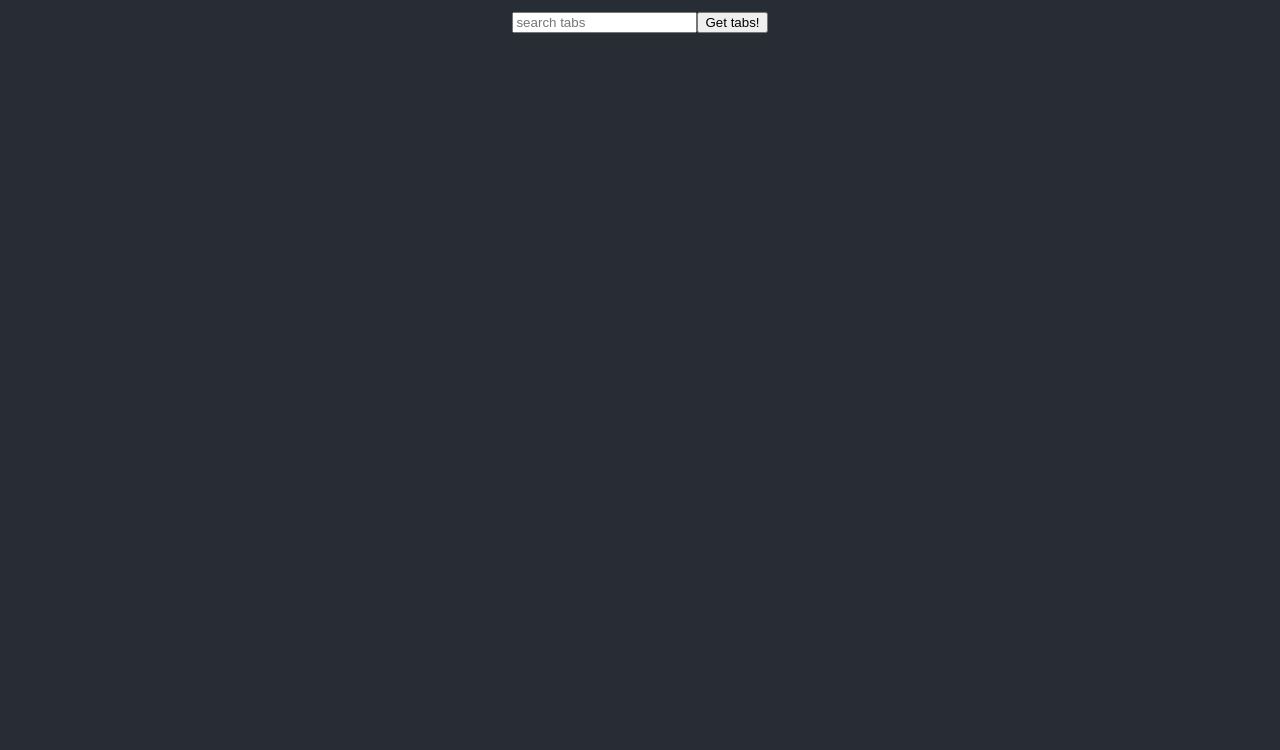
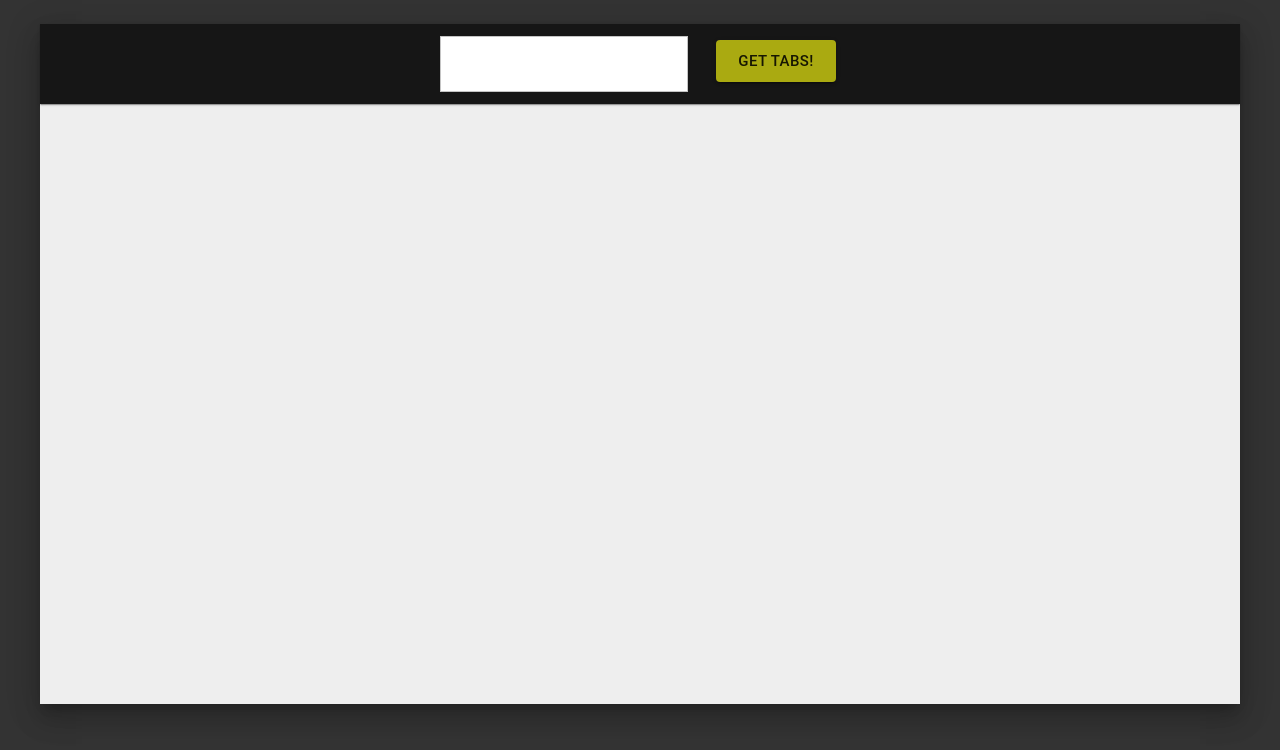
Before and after one commit to megmotion/tabs, a React (Create React App) app: page / in a window 1280 px wide. Shown: the top 750 px of the page. Built offline with nearby package versions, Linux system fonts and the light colour scheme.

Commit message:
add materialUI and styling

```diff
--- a/package.json
+++ b/package.json
@@ -3,6 +3,8 @@
   "version": "0.1.0",
   "private": true,
   "dependencies": {
+    "@material-ui/core": "^4.9.2",
+    "@material-ui/lab": "^4.0.0-alpha.42",
     "@testing-library/jest-dom": "^4.2.4",
     "@testing-library/react": "^9.4.0",
     "@testing-library/user-event": "^7.2.1",
--- a/src/App.css
+++ b/src/App.css
@@ -1,12 +1,3 @@
-.App {
-	text-align: center;
-	background-color: #282c34;
-	min-height: 100vh;
-	font-size: calc(12px + 2vmin);
-	color: white;
+body{
+	background: #333;
 }
-
-a {
-	color: white;
-	text-decoration: none;
-}
--- a/src/App.js
+++ b/src/App.js
@@ -1,17 +1,54 @@
-import React, { useState, useEffect } from 'react';
+import React, { useState } from 'react';
 import './App.css';
 
+import { MuiThemeProvider, createMuiTheme } from '@material-ui/core/styles';
 import Pagination from './components/Pagination';
 import Searchbox from './components/Searchbox';
 import Spinner from './components/Spinner';
 import TabsList from './components/TabsList';
+
+import { makeStyles } from '@material-ui/core/styles';
+import Paper from '@material-ui/core/Paper';
+
+const theme = createMuiTheme({
+   palette: {
+      primary: {
+         light: '#fff',
+         main: '#aa1',
+         dark: '#770'
+      },
+      secondary: {
+        main: '#ccc',
+      },
+   },
+   typography: {
+      useNextVariants: true
+   }
+});
+
+const useStyles = makeStyles(theme => ({
+  root: {
+    maxWidth: 1200,
+    minHeight: '85vh',
+    margin: 'auto',
+    marginTop: '3vh',
+    background: '#eee',
+    fontSize: 'calc(4px + 2vmin)',
+    textAlign: 'center'
+
+  },
+  container: {
+    padding: '2vh',
+  }
+}));
 
 const App = () => {
   const [tabs, setTabs] = useState([]);
   const [loading, setLoading] = useState(false);
   const [currentPage, setCurrentPage] = useState(1);
   const [searchfield, setSearchfield] = useState('');
-  const [tabsPerPage] = useState(5);
+  const [tabsPerPage] = useState(12);
+  const classes = useStyles();
 
   //Tab search
   const onSearchChange = (event) => {
@@ -36,7 +73,8 @@ const App = () => {
   const paginate = (pageNumber) => setCurrentPage(pageNumber)
 
   return (
-    <div className="App">
+    <MuiThemeProvider theme = { theme }>
+      <Paper elevation={16} className={classes.root} square >
         <Searchbox
           searchChange={onSearchChange}
           searchTabs={onSearchTabs}
@@ -44,12 +82,16 @@ const App = () => {
         {
           loading
             ? <Spinner />
-          : <div>
+            : <div className={classes.container}>
                 <TabsList tabs={currentTabs}/>
-              <Pagination paginate={paginate} tabsPerPage={tabsPerPage} totalTabs={tabs.length}/>
+                { tabs.length>12
+                ? <Pagination paginate={paginate} tabsPerPage={tabsPerPage} totalTabs={tabs.length}/>
+                : null
+              }
               </div>
         }
-    </div>
+      </Paper>
+      </MuiThemeProvider>
   );
 }
 
--- a/src/components/Pagination.jsx
+++ b/src/components/Pagination.jsx
@@ -1,22 +1,33 @@
  import React from 'react';
 
+ import { makeStyles } from '@material-ui/core/styles';
+ import Paginator from '@material-ui/lab/Pagination';
+
+  const useStyles = makeStyles(theme => ({
+  root: {
+  	margin:'4vh',
+  },
+}));
+
  const Pagination = ({ paginate, tabsPerPage, totalTabs }) => {
+ 	const classes = useStyles();
  	const pageNumbers = [];
+ 	const handleChange = (event, value) => paginate(value);
 
  	for(let i=1; i<= Math.ceil(totalTabs/tabsPerPage); i++) {
  		pageNumbers.push(i)
  	}
  	return (
  		<div>
- 			<ul>
-				{pageNumbers.map(number => (
-					<li key={number}>
-						<a href="!#" onClick={() => paginate(number)}>
-							{number}
-						</a>
-					</li>
-				))}
- 			</ul>
+ 			<Paginator
+ 				count={Math.ceil(totalTabs/tabsPerPage)}
+ 				onChange={handleChange}
+ 				variant="outlined"
+ 				shape="rounded"
+ 				size="large"
+ 				color="primary"
+ 				className={classes.root}
+ 			/>
  		</div>
  	);
  }
--- a/src/components/Searchbox.jsx
+++ b/src/components/Searchbox.jsx
@@ -1,21 +1,58 @@
  import React from 'react';
 
+ import { makeStyles } from '@material-ui/core/styles';
+ import Card from '@material-ui/core/Card';
+ import TextField from '@material-ui/core/TextField';
+ import Button from '@material-ui/core/Button';
+
+ const useStyles = makeStyles(theme => ({
+  root: {
+  	textAlign: 'center',
+  	position: 'relative',
+  	background: '#161616'
+  },
+  textfield: {
+  	margin: '1.5vh',
+  },
+  button: {
+  	margin: '2vh',
+  },
+  input: {
+    fontSize: '2vh',
+    background:'#fff',
+    borderRadius: 0,
+    color:'#770'
+  }
+}));
+
  const Searchbox = ({ searchChange, searchTabs }) => {
+ 	const classes = useStyles();
  	const onKeyDown = (event) => {
     if(event.key === "Enter" || event.code === "NumpadEnter"){
       searchTabs()
     }
   }
  	return (
- 		<div>
-	 		<input
-	 			type='search'
-	 			placeholder='search tabs'
+ 		<Card className={classes.root} square >
+	 		<TextField
+	 			variant="outlined"
 	 			onChange={searchChange}
 	 			onKeyDown={onKeyDown}
+	 			className={classes.textfield}
+	 			InputProps={{
+			        className: classes.input
+			    }}
 	 		/>
-	 		<button type="button" onClick={searchTabs}>Get tabs!</button>
- 		</div>
+	 		<Button
+	 				variant="contained"
+	 				onClick={searchTabs}
+	 				color="primary"
+	 				size="large"
+	 				className={classes.button}
+	 		>
+	 			Get tabs!
+	 		</Button>
+ 		</Card>
  	);
  }
 
--- a/src/components/Spinner.jsx
+++ b/src/components/Spinner.jsx
@@ -1,10 +1,20 @@
- import React from 'react';
+import React from 'react';
 
- const Spinner = () => {
+import { makeStyles } from '@material-ui/core/styles';
+import CircularProgress from '@material-ui/core/CircularProgress';
+
+const useStyles = makeStyles(theme => ({
+  root: {
+  	marginTop:'20vh'
+
+
+  },
+}));
+
+const Spinner = () => {
+	const classes = useStyles();
  	return (
- 		<div>
-	 		loading ...
- 		</div>
+ 		<CircularProgress className={classes.root} color="secondary" size={300} thickness={6}/>
  	);
  }
 
--- a/src/components/Tab.jsx
+++ b/src/components/Tab.jsx
@@ -1,19 +1,52 @@
 import React from 'react';
 
+import icon from '../icon.svg';
+
+import { makeStyles } from '@material-ui/core/styles';
+import Link from '@material-ui/core/Link';
+import ListItem from '@material-ui/core/ListItem';
+import Breadcrumbs  from '@material-ui/core/Breadcrumbs';
+import ListItemAvatar from '@material-ui/core/ListItemAvatar';
+
+const useStyles = makeStyles(theme => ({
+  icon: {
+  	width: 'calc(20px + 2vmin)',
+  },
+  link: {
+  	marginTop: '-0.5vh',
+  	'&:hover': {
+  		color: '#770',
+  	}
+  },
+  type: {
+  	paddingLeft: '10px'
+  }
+}));
+
 const Tab = ({ id, artist, title, tabTypes }) => {
+	const classes = useStyles();
  	return (
- 		<div>
-	 		<h4>
-	 			<a
+ 		<ListItem>
+	 		<ListItemAvatar >
+		          <img src={icon} alt='music note' className={classes.icon}/>
+	        </ListItemAvatar>
+ 			<Link
  				target="_blank"
+ 				underline="none"
+ 				className={classes.link}
  				rel="noopener noreferrer"
  				href={`http://www.songsterr.com/a/wa/bestMatchForQueryString?s=${title}&a=${artist}`}>{artist} - {title}
-	 			</a>
-	 		</h4>
-	 		<p>{tabTypes.map((type) => {
-	 			return <span key={type}>{type} </span>
-	 		})}</p>
- 		</div>
+ 			</Link>
+	 		<Breadcrumbs  className={classes.type}>
+		 		{tabTypes.map((type) => {
+		 			return <span key={type}>
+		 			{
+		 				type === 'TEXT_GUITAR_TAB' ? 'GUITAR' :
+		 				type === 'TEXT_BASS_TAB' ? 'BASS' : type
+		 			} </span>
+		 		})}
+	 		</Breadcrumbs>
+ 		</ListItem>
  	);
 }
 
```
Also changed, not shown: src/icon.svg (added), 1 other file (tests, documents, lock files or other folders). Lines whose indentation alone changed are shown as unchanged.
